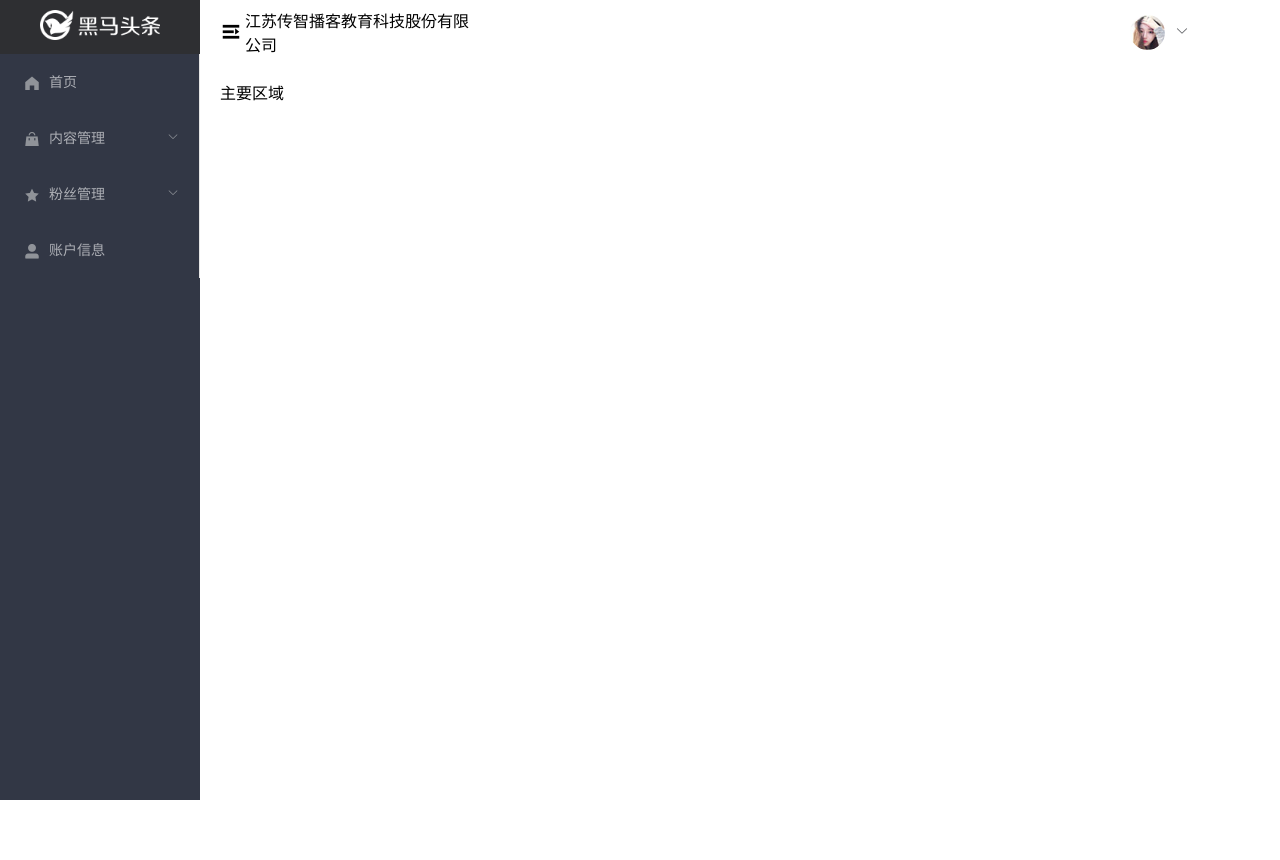
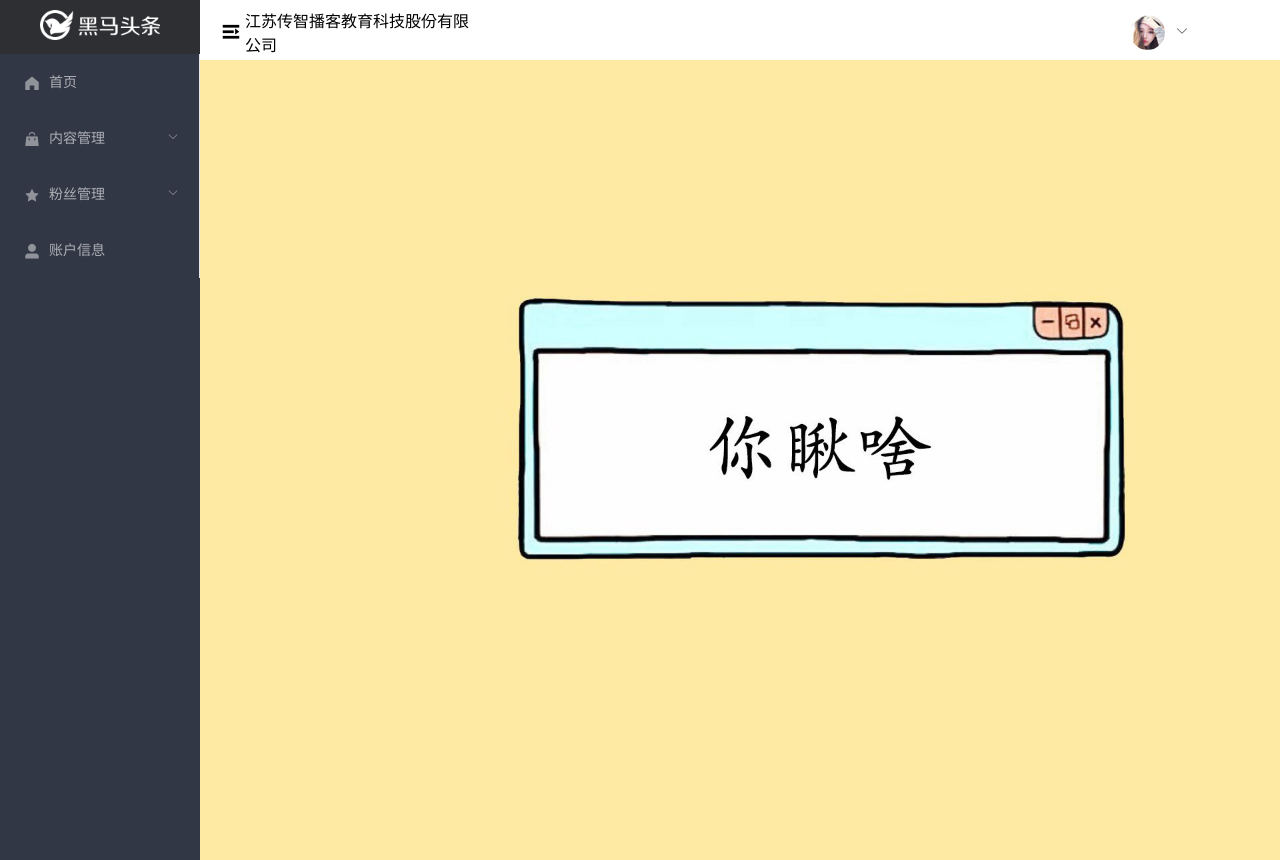
Before and after one commit to Jinxsusu/heimatoutiao2, a Vue app: page /#/home in a window 1280 px wide. Before the commit the page ends 800 px from the top, so only its background shows below. Built offline with nearby package versions, Linux system fonts and the light colour scheme; no server answers.

Commit message:
主页模块-默认导航

```diff
--- a/src/views/home/index.vue
+++ b/src/views/home/index.vue
@@ -3,7 +3,7 @@
   <!-- 外层容器 -->
   <el-container>
     <!-- 侧边栏容器 -->
-    <el-aside style="width:200px">
+    <el-aside style="width:200px;background-color:#323745">
       <layout-aside></layout-aside>
     </el-aside>
     <el-container>
@@ -12,7 +12,9 @@
         <layout-header></layout-header>
       </el-header>
       <!-- 主要区域 -->
-      <el-main>主要区域</el-main>
+      <el-main style="margin:0;padding:0">
+        <router-view></router-view>
+      </el-main>
     </el-container>
   </el-container>
 </template>
--- /dev/null
+++ b/src/views/home/main.vue
@@ -0,0 +1,17 @@
+<template>
+  <div class='main'></div>
+</template>
+
+<script>
+export default {
+
+}
+</script>
+
+<style lang='less' scoped>
+ .main {
+     height:100vh;
+     background-image: url('../../assets/img/home.jpg');
+     background-size: cover;
+ }
+</style>
```
Also changed, not shown: src/router.js (+6 -1 lines), src/permission.js (added).
